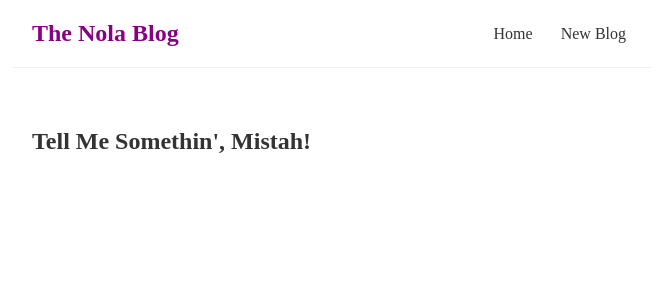
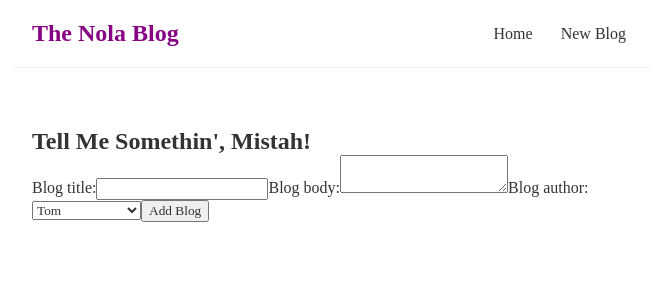
Before and after one commit to SteeshMcK/nola-blog, a React (Create React App) app: page /create in a window 1280 px wide. Shown: the top 300 px of the page, without its empty margins (308-965 px from the left). Built offline with nearby package versions, Linux system fonts and the light colour scheme; a web font is replaced by a local one.

Commit message:
add form to create.js create.css

```diff
--- a/src/components/Create/Create.js
+++ b/src/components/Create/Create.js
@@ -2,6 +2,24 @@ const Create = () => {
     return (
         <div className='create'>
             <h2>Tell Me Somethin', Mistah!</h2>
+            <form>
+                <label>Blog title:</label>
+                <input
+                    type='text'
+                    required
+                />
+                <label>Blog body:</label>
+                <textarea
+                    required
+                ></textarea>
+                <label>Blog author:</label>
+                <select>
+                    <option value='Tom'>Tom</option>
+                    <option value='Dr. John'>Dr. John</option>
+                    <option value='Queen LaStesha'>Queen LaStesha</option>
+                </select>
+                <button>Add Blog</button>
+            </form>
         </div>
      );
 }
```
Also changed, not shown: src/components/Create/Create.css (added), 1 other file (tests, documents, lock files or other folders).
